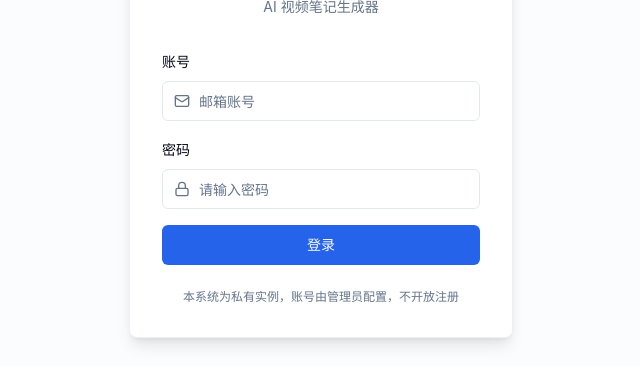
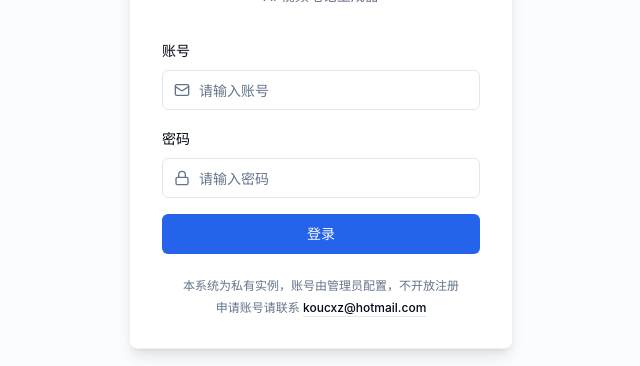
Before and after one commit to koucxz/video-note, a React (Vite) app in the folder frontend/: page / in a window 1280 px wide. Shown: the part 295-661 px from the top of the page, without its empty margins (319-959 px from the left). Built offline with nearby package versions, Linux system fonts and the light colour scheme; no server answers.

Commit message:
feat: 登录页展示账号申请邮箱，不开放注册的说明更明确

```diff
--- a/frontend/src/pages/LoginPage.jsx
+++ b/frontend/src/pages/LoginPage.jsx
@@ -54,7 +54,7 @@ export default function LoginPage({ onSuccess }) {
                   id="username"
                   type="text"
                   autoComplete="username"
-                  placeholder="邮箱账号"
+                  placeholder="请输入账号"
                   className="pl-9"
                   value={username}
                   onChange={(e) => setUsername(e.target.value)}
@@ -93,9 +93,18 @@ export default function LoginPage({ onSuccess }) {
             </Button>
           </form>
 
-          <p className="mt-6 text-center text-xs text-muted-foreground">
-            本系统为私有实例，账号由管理员配置，不开放注册
-          </p>
+          <div className="mt-6 space-y-1.5 text-center text-xs text-muted-foreground">
+            <p>本系统为私有实例，账号由管理员配置，不开放注册</p>
+            <p>
+              申请账号请联系{' '}
+              <a
+                href="mailto:koucxz@hotmail.com?subject=VideoNote%20%E8%B4%A6%E5%8F%B7%E7%94%B3%E8%AF%B7"
+                className="font-medium text-foreground underline decoration-border underline-offset-4 transition-colors hover:text-primary hover:decoration-primary"
+              >
+                koucxz@hotmail.com
+              </a>
+            </p>
+          </div>
         </CardContent>
       </Card>
     </div>
```
